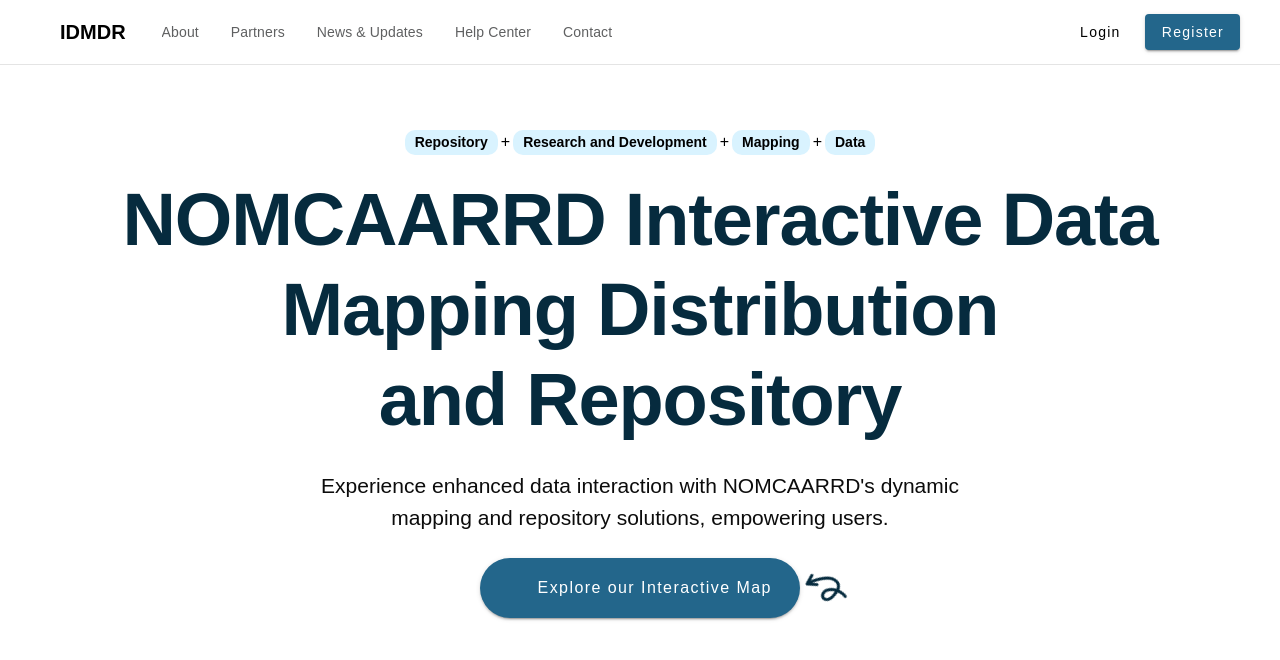
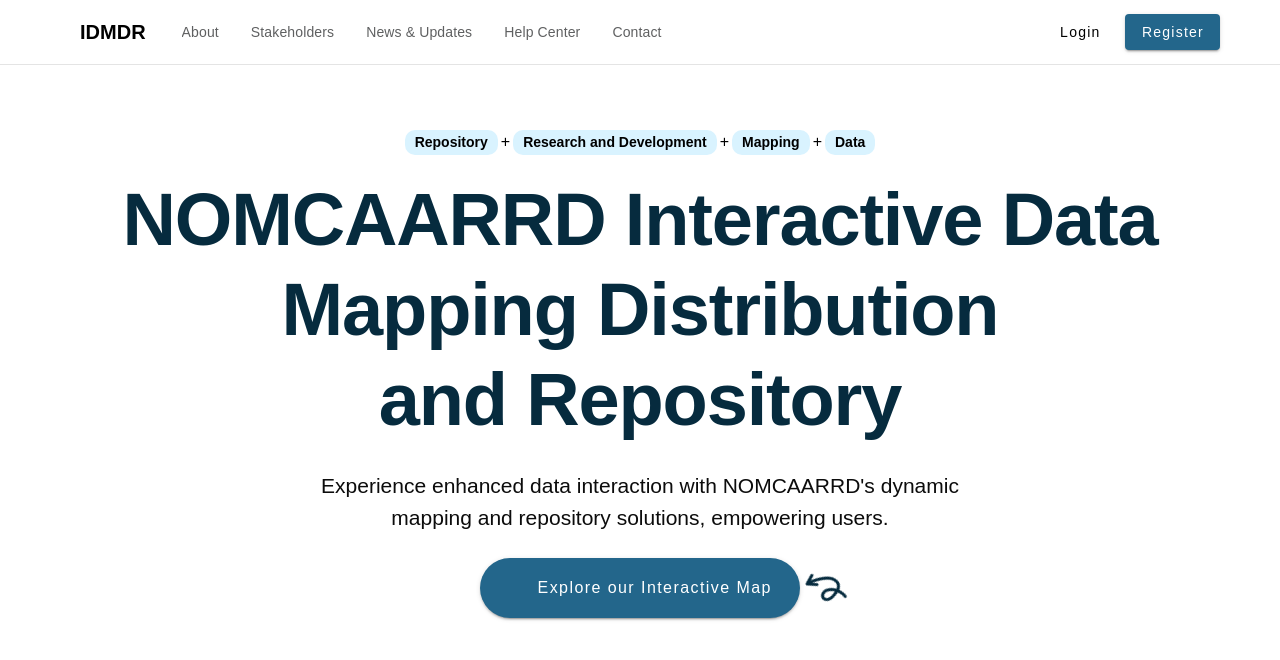
Before and after one commit to ajaxarrow/idmdr, a Vue app: page / in a window 1280 px wide. Shown: the top 660 px of the page. Built offline with nearby package versions, Linux system fonts and the light colour scheme; some icons are missing; a web font is replaced by a local one.

Commit message:
landing page ui redesigned (not finished)

```diff
--- a/src/modules/public/components/Landing/Navbar.vue
+++ b/src/modules/public/components/Landing/Navbar.vue
@@ -18,7 +18,7 @@
       link: '/about'
     },
     {
-      title: 'Partners',
+      title: 'Stakeholders',
       link: '/about'
     },
     {
@@ -57,7 +57,7 @@
 </script>
 
 <template>
-    <VAppBar class="bg-transparent app-bar-blur px-2 px-lg-5" elevation="0">
+    <VAppBar class="bg-transparent app-bar-blur px-2 px-lg-10" elevation="0">
       <VContainer fluid>
         <VRow align="center" class="ma-0">
           <VRow align="center" class="ma-0">
```
